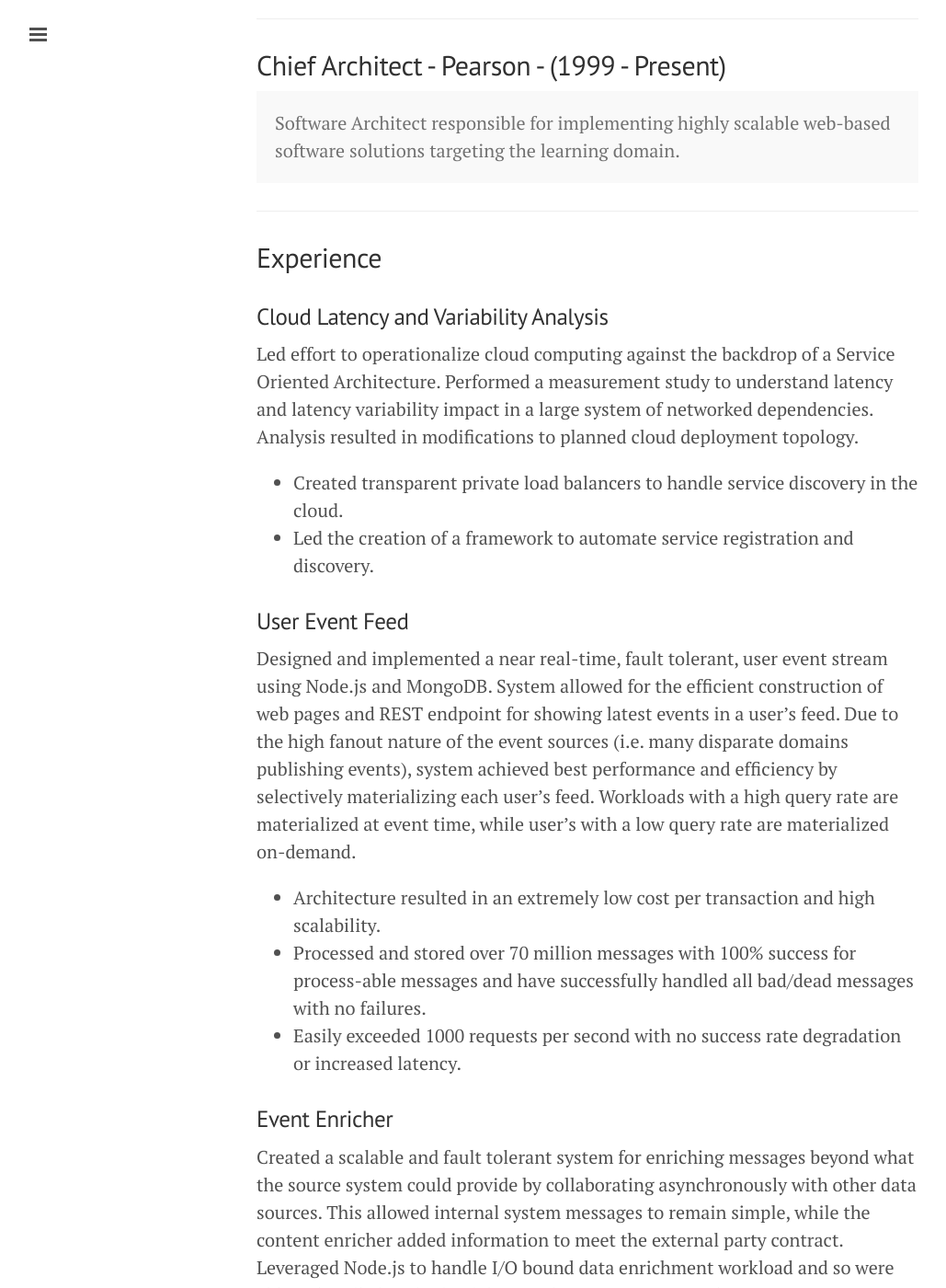
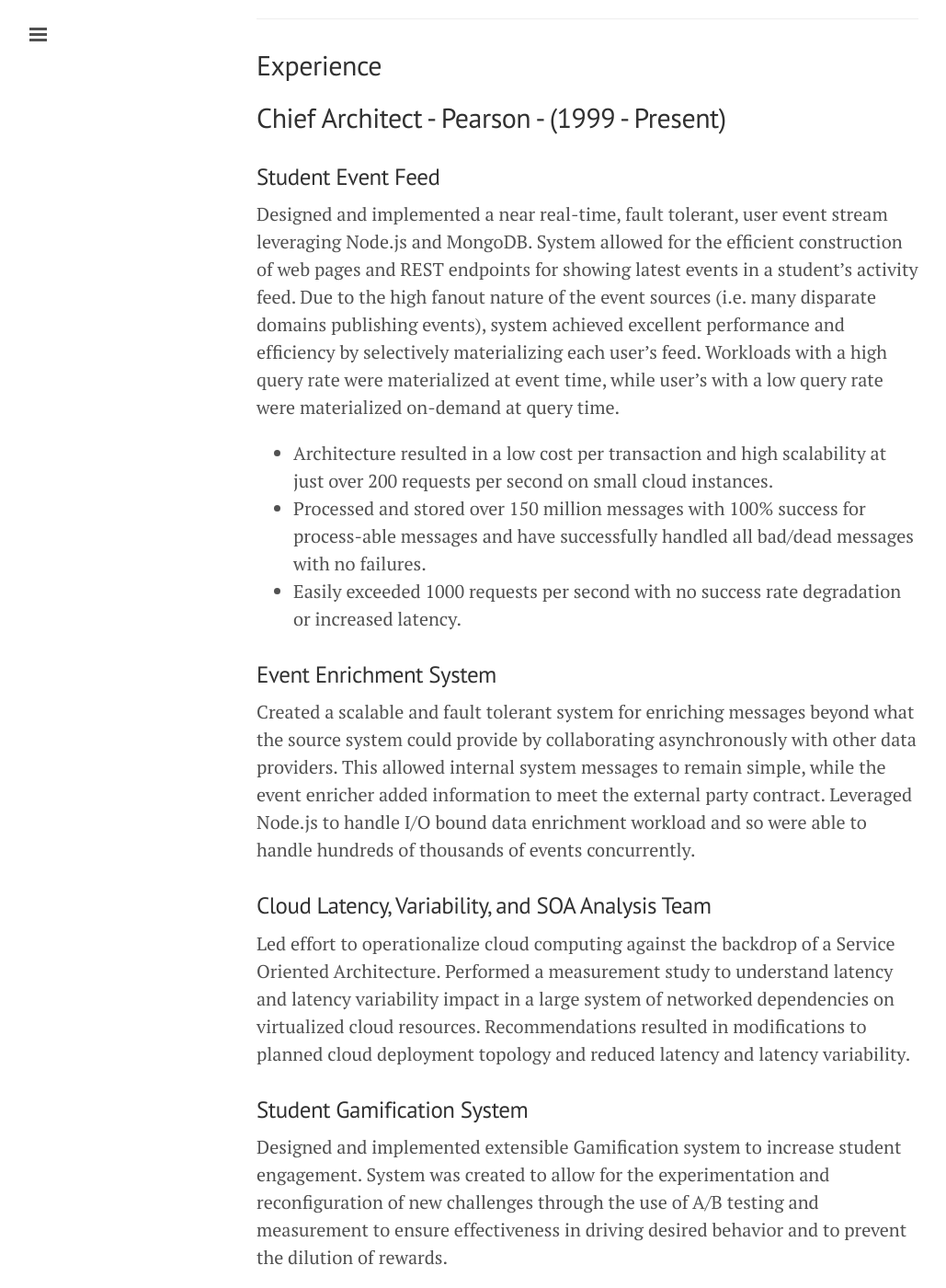
Before and after one commit to m4tty/m4tty.github.io, a Jekyll site: the page built from resume.md, in a window 1280 px wide and 1400 px high, scrolled down 557 px. Shown: the whole window at 92% size, without its empty margins (1-1030 px from the left). Built offline with Jekyll 4.4.1, drawn with Linux system fonts in a browser that asks for light colours; Markdown is read by kramdown in place of the engine named in the settings; some of the changed text lies outside the part shown.

Commit message:
latest resume

```diff
--- a/resume.md
+++ b/resume.md
@@ -17,83 +17,70 @@
 </div>
 
 ---
+
+##Experience
+
 ##Chief Architect - Pearson - (1999 - Present)
 
-<div class="message">
-  Software Architect responsible for implementing highly scalable web-based software solutions targeting the learning domain.
-</div>
+### Student Event Feed
+Designed and implemented a near real-time, fault tolerant, user event stream leveraging Node.js and MongoDB. System allowed for the efficient construction of web pages and REST endpoints for showing latest events in a student’s activity feed. Due to the high fanout nature of the event sources (i.e. many disparate domains publishing events), system achieved excellent performance and efficiency by selectively materializing each user’s feed. Workloads with a high query rate were materialized at event time, while user’s with a low query rate were materialized on-demand at query time.
 
-
----
-##Experience
-
-### Cloud Latency and Variability Analysis
-Led effort to operationalize cloud computing against the backdrop of a Service Oriented Architecture.  Performed a measurement study to understand latency and latency variability impact in a large system of networked dependencies.  Analysis resulted in modifications to planned cloud deployment topology.
-
-* Created transparent private load balancers to handle service discovery in the cloud.
-* Led the creation of a framework to automate service registration and discovery.
-
-### User Event Feed
-Designed and implemented a near real-time, fault tolerant, user event stream using Node.js and MongoDB.  System allowed for the efficient construction of web pages and REST endpoint for showing latest events in a user’s feed.  Due to the high fanout nature of the event sources (i.e. many disparate domains publishing events), system achieved best performance and efficiency by selectively materializing each user’s feed.  Workloads with a high query rate are materialized at event time, while user’s with a low query rate are materialized on-demand.
-
-* Architecture resulted in an extremely low cost per transaction and high scalability.
-* Processed and stored over 70 million messages with 100% success for process-able messages and have successfully handled all bad/dead messages with no failures.
+* Architecture resulted in a low cost per transaction and high scalability at just over 200 requests per second on small cloud instances.
+* Processed and stored over 150 million messages with 100% success for process-able messages and have successfully handled all bad/dead messages with no failures.
 * Easily exceeded 1000 requests per second with no success rate degradation or increased latency.
 
-### Event Enricher
-Created a scalable and fault tolerant system for enriching messages beyond what the source system could provide by collaborating asynchronously with other data sources.  This allowed internal system messages to remain simple, while the content enricher added information to meet the external party contract.  Leveraged Node.js to handle I/O bound data enrichment workload and so were able to handle hundreds of thousands events concurrently.
+### Event Enrichment System
+Created a scalable and fault tolerant system for enriching messages beyond what the source system could provide by collaborating asynchronously with other data providers. This allowed internal system messages to remain simple, while the event enricher added information to meet the external party contract. Leveraged Node.js to handle I/O bound data enrichment workload and so were able to handle hundreds of thousands of events concurrently.
+
+### Cloud Latency, Variability, and SOA Analysis Team
+Led effort to operationalize cloud computing against the backdrop of a Service Oriented Architecture. Performed a measurement study to understand latency and latency variability impact in a large system of networked dependencies on virtualized cloud resources. Recommendations resulted in modifications to planned cloud deployment topology and reduced latency and latency variability.
 
 ### Student Gamification System
-Designed and implemented extensible Gamification system to increase student engagement.  System events are judged against configurable criteria to determine rewards.
+Designed and implemented extensible Gamification system to increase student engagement. System was created to allow for the experimentation and reconfiguration of new challenges through the use of A/B testing and measurement to ensure effectiveness in driving desired behavior and to prevent the dilution of rewards.
 
 ### Collaborative Student Groups
-Designed and implemented real-time collaborative student essay system backed by Java and Cassandra.
+Designed and implemented real-time collaborative student essay system leveraging Node.js and socket.io and backed by Java and Cassandra. Successfully deployed and leveraged Cassandra in a multi-region cloud environment which contributed to low latency data retrieval for clients in both East and West regions.
 
 ### “Web Services on Demand” Platform
-Created composable REST APIs for over 20 business domains.  This effort pushed a major shift toward a Service Oriented Architecture and positioning the organization and the system to be more resilient and flexible to both software and business change.
+Created composable REST APIs for over 20 business domains. This effort spearheaded a major shift toward a Service Oriented Architecture and positioned the organization and the software ecosystem to be more resilient and flexible to both technical and business changes.
 
 ### OpenClass Learning Management System
-Architect and engineer for team building the student and professor dashboard for next generation LMS.
+Architect and engineer for a team building the student and professor dashboard for the then next generation LMS. By leveraging the latest web best practices the team was able to significantly reduce web page load time.
 
-### Client Side Performance Tuning and Analysis
-Analysis and corresponding corrections resulted in reducing page load times by over 5 seconds by reducing HTTP requests, prefetching, page reorganization, non-blocking script loading, CDN resource and AJAX caching.
+### Course "Home" Page Performance Tuning and Analysis
+Performed analysis and corresponding corrections which resulted in reducing page load times by over 5 seconds through the reduction of HTTP requests, prefetching, page reorganization, non-blocking script loading, CDN resource and AJAX caching.
 
-### Measure Everything
+### "Measure Everything" initiative
 Amplified and introduced the usage of instrumentation metrics and monitoring as a means to shorten software feedback loop.  Incorporated the usage of StatsD and Graphite for measuring application, machine, and network metrics throughout the software ecosystem.  Introduced software change events and anomaly detection in order to increase confidence in continuous delivery process and speed the rate of innovation.
 
-### Culture Change
-Championed and helped introduce and run Hackathons as a means to drive disruptive innovation and facilitate a culture of learning and making outside of the well worn grooves of daily development.
-Spread the usage of Wallboards to display critical team application information which increased confidence and ultimately resulted in reducing mean time to issue discovery across the organization and helped increase the frequency of releases.  Introduced the first Wallboard as a team information radiator, this led to hundreds of Wallboards throughout the organization and had a far reaching impact
+### Hackathons and Wallboards
+Championed and helped introduce and run Hackathons as a means to drive disruptive innovation.  Hackathons helped facilitate a culture of learning and making outside of the well worn grooves of daily development.  Won two hackathons, one of which was eventually grown into the student Gamification product.
+Spread the usage of Wallboards to display critical team application information by introducing and evangelizing the first Wallboard as a team information radiator.  This practice was copied by teams throughout the organization and increased confidence, ownership, and ultimately resulted in reducing mean time to issue discovery across the organization and helped increase the frequency of releases.
 
-### Continuous Delivery
-Evangelized continuous delivery practices in the legacy .NET application stack in the form of explicit dependencies, static packages, automation, and separating release and deploy, in order to increase the rate of change.  Introduced tools that incentivized continuous delivery in the .NET development lifecycle to allow for shorter feedback cycles, shared ownership, system decomposition, risk isolation, and increased agility.
+### .NEXT Continuous Delivery
+Evangelized continuous delivery practices in the legacy .NET application stack in the form of explicit dependencies, static packages, build, package, and deploy automation, and separating release and deploy, in order to increase the rate of change. Introduced tools that incentivized continuous delivery in the .NET development lifecycle to allow for shorter feedback cycles, shared ownership, system decomposition, risk isolation, and increased agility.
 
 ### .NEXT Learning Management System
 
-Engineer and architect on “enterprise” infrastructure for the primary learning platform.  Scaled .NET applications to thousands of requests per second and over seventy five million user minutes per day.  Introduced strong domain, scale, and fault boundaries in order to support business and technology flexibility.  By predicting areas of anticipated variation and creating boundaries around them, we were able to scale and grow systems in isolation.
+Engineer and architect on “enterprise” infrastructure for the primary learning platform. Scaled .NET applications to thousands of requests per second and over seventy five million user minutes per day. Introduced strong domain, scale, and fault boundaries in order to support business and technology flexibility. By predicting areas of anticipated variation and creating boundaries around them, we were able to scale and grow systems in isolation.
 
 ---
 
 ##Technical Skills
 
-**Languages:** javascript, node.js, Java, C++, C#, Go, python, ruby, HTML 5
+**Languages:** javascript, node.js, Java, C++, C#, Go, python, ruby, HTML, CSS
 
 **Storage:** Cassandra, MongoDB, Redis, SQL Server, MySQL
 
-**Technologies / Frameworks:** ASP.Net, bootstrap.js, angular.js, jquery, graphite, puppet, fabric
-
-**Applications / Web Servers:** HAProxy, Nginx, IIS
+**Technologies / Frameworks:** bootstrap.js, angular.js, jquery, graphite, puppet, fabric, RabbitMQ, ASP.Net, HAProxy, Nginx, IIS
 
 **Platforms:** Unix/Linux, Windows
 
 **Cloud Providers:** Amazon AWS, Google Compute Engine
 
-**Tools and Methodologies** OOA/D, SOA, REST, SOLID, Agile, TDD
+**Tools and Methodologies** SOA, REST, HTTP, OOA/D, SOLID, Agile, TDD, UML, Design Patterns
+
 
 ---
 ##Education
 University of Florida - Bachelors of Science, 1999
-
----
-##References
-Available upon request.
```
Also changed, not shown: _posts/2014-01-01-example-content.md (+7 -1 lines), 5 other files.
